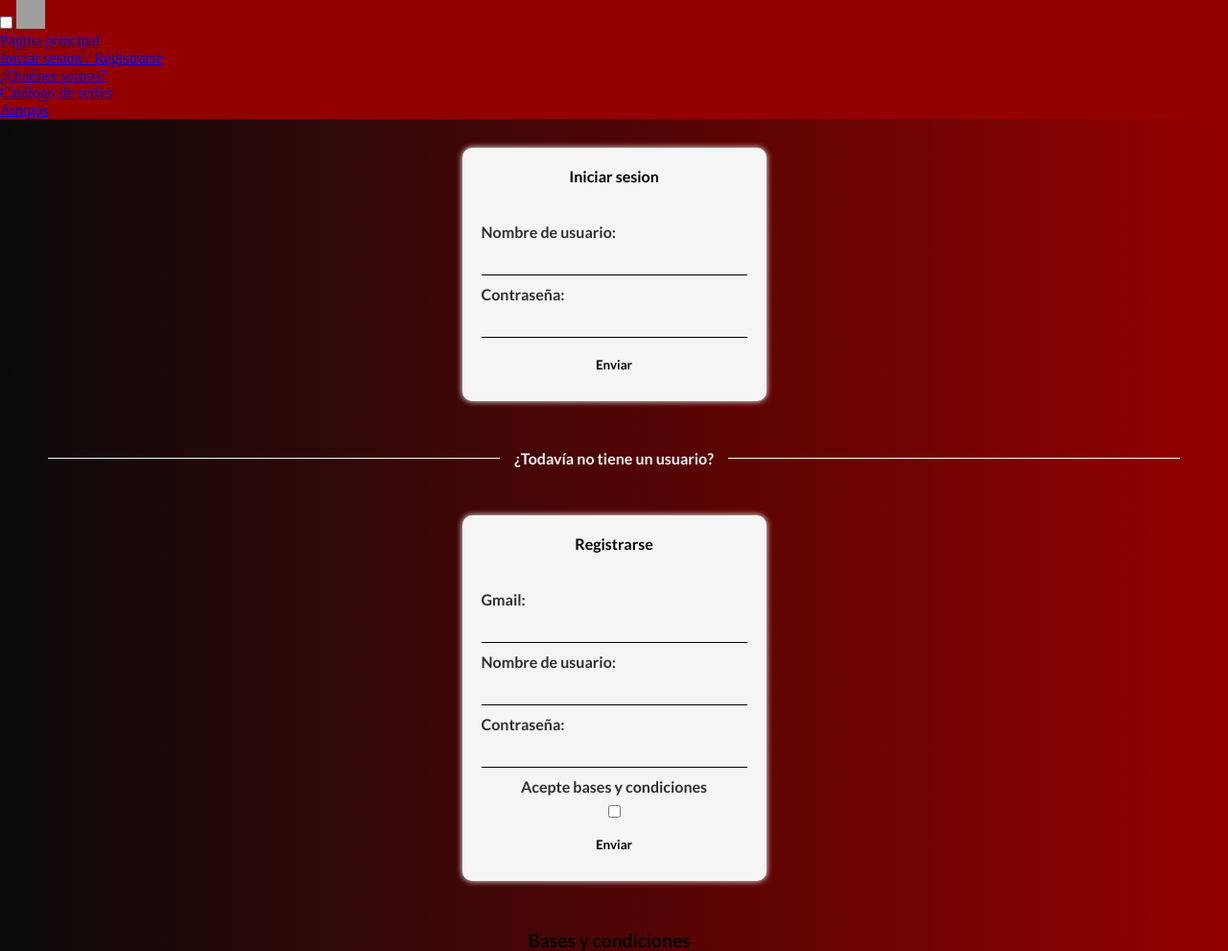
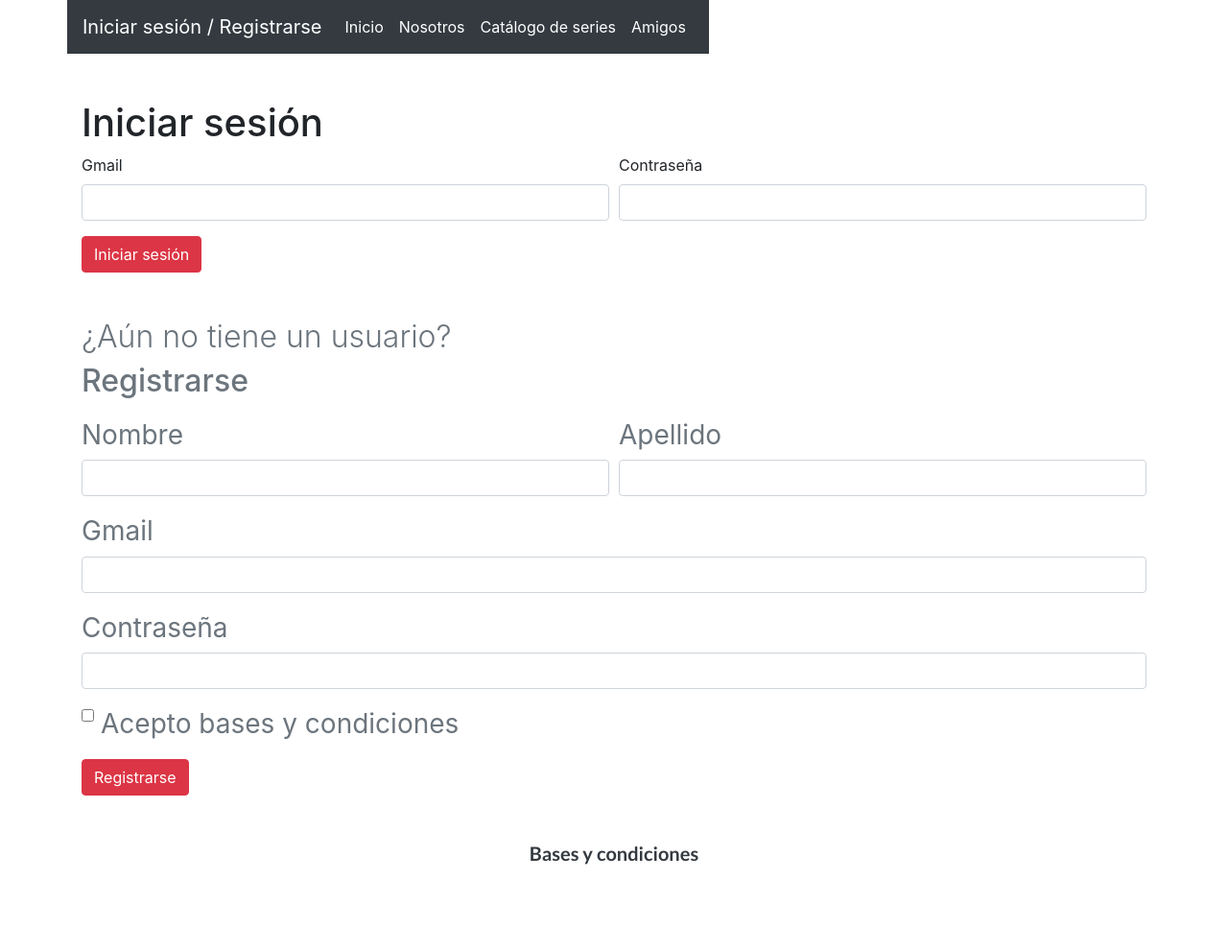
Before and after one commit to CandelaIaraMartinez/Seriones-Martinez-Burgos, a plain HTML site: page formulario.html in a window 1280 px wide. Shown: the whole page at 96% size. After the commit the page ends 925 px from the top, so only its background shows below. Drawn offline with nearby package versions, Linux system fonts and the light colour scheme; files that its build step writes are made by us from their sources; grey boxes are pictures that could not be loaded.

Commit message:
Update formulario.html

```diff
--- a/formulario.html
+++ b/formulario.html
@@ -5,65 +5,93 @@
     <meta http-equiv="X-UA-Compatible" content="IE=edge">
     <meta name="viewport" content="width=device-width, initial-scale=1.0">
     <title>Document</title>
-    <link rel="stylesheet" href="../estilos.css/styles.css">
+    <link rel="stylesheet" href="https://cdn.jsdelivr.net/npm/bootstrap@4.6.1/dist/css/bootstrap.min.css" integrity="sha384-zCbKRCUGaJDkqS1kPbPd7TveP5iyJE0EjAuZQTgFLD2ylzuqKfdKlfG/eSrtxUkn" crossorigin="anonymous">
+    <link rel="stylesheet" href="styles.css">
 </head>
-<body class="fondo">
-    <header>
-        <input type="checkbox" id="btn-menu">
-        <label for="btn-menu"><img src="http://assets.stickpng.com/images/588a6507d06f6719692a2d15.png" width="30px" height="30px"></label>
-        <nav class="menu">
-            <ul>
-                <li><a href="./index.html">Página principal</a></li>
-                <li><a href="./formulario.html">Iniciar sesion / Registrarse</a></li>
-                <li><a href="./nosotros.html">¿Quiénes somos?</a></li>
-                <li><a href="./catalogo.html">Catálogo de series</a></li>
-                <li><a href="./amigos.html">Amigos</a></li>
+<body>
+    <div class="container">
+        <div class="row align-items-start mb-5">
+        <nav class="navbar navbar-expand-lg navbar-dark bg-dark">
+        <a class="navbar-brand" href="./paginas.html/formulario.html">Iniciar sesión / Registrarse</a>
+        <button class="navbar-toggler" type="button" data-toggle="collapse" data-target="#navbarTogglerDemo02" aria-controls="navbarTogglerDemo02" aria-expanded="false" aria-label="Toggle navigation">
+            <span class="navbar-toggler-icon"></span>
+        </button>
+
+        <div class="collapse navbar-collapse" id="navbarTogglerDemo02">
+            <ul class="navbar-nav mr-auto mt-2 mt-lg-0">
+            <li class="nav-item active">
+                <a class="nav-link active" href="../index.html">Inicio</a>
+            </li>
+            <li class="nav-item active">
+                <a class="nav-link active" href="#">Nosotros</a>
+            </li>
+            <li class="nav-item">
+                <a class="nav-link active" href="#">Catálogo de series</a>
+            </li>
+            <li class="nav-item">
+                <a class="nav-link active">Amigos</a>
+            </li>
             </ul>
-        </nav>
-    </header>
-    <main>
-        <form action="" class="formulario">
-            <span>Iniciar sesion</span>
-            <br>
-            <label for="nombre-usuario">
-                <span> Nombre de usuario:</span>
-                <input type="text" name="nombre-usuario">
-            </label>
-            <label for="contraseña">
-                <span>Contraseña:</span>
-                <input type="password" name="contraseña">
-            </label>
-            <button class= "boton2"> Enviar </button>
-        </form>
-        <div class="separador">
-            <hr>
-            <span>¿Todavía no tiene un usuario?</span>
-            <hr>
+            </ul>
         </div>
-        <form action="" class="formulario">
-            <p>Registrarse</p>
-            <br>
-            <label for="email">
-                <span>Gmail:</span>
-                <input type="email" name="email">
-            </label>
-            <label for="nombre-usuario">
-                <span>Nombre de usuario:</span>
-                <input type="text" name="nombre-usuario">
-            </label>
-            <label for="contraseña">
-                <span>Contraseña:</span>
-            <input type="password" name="contraseña">
-            </label>
-            <label for="checkbox">
-                <span>Acepte bases y condiciones</span>
-                <input type="checkbox" name="aceptar" value="1" id="check">
-            </label>
-            <button class= "boton2"> Enviar </button>
-        </form>
-    </main>
-    <footer class="footer2">
-        <p>Bases y condiciones</p>
-    </footer>
+    </nav>
+    </div>
+    <class class="row">
+        <h1 class="col">Iniciar sesión</h1>
+    </class>
+    <form>
+        <div class="form-row">
+            <div class="form-group col-md-6">
+            <label for="inputEmail">Gmail</label>
+            <input type="email" class="form-control" id="inputEmail">
+            </div>
+            <div class="form-group col-md-6">
+            <label for="inputPassword2">Contraseña</label>
+            <input type="password" class="form-control" id="inputPassword2">
+            </div>
+        </div>
+        <button type="submit" class="btn btn-primary btn-danger">Iniciar sesión</button>
+    </form>
+    <class class="row mt-5">
+        <h2 class="col font-weight-light text-muted">¿Aún no tiene un usuario?</class>
+    </class>
+    <class class="row mt-2">
+        <h2 class="col">Registrarse</class>
+    </class>
+    <form>
+        <div class="form-row mt-3">
+                <div class="form-group col-md-6">
+                <label for="inputText4"><small>Nombre</small></label>
+                <input type="text" class="form-control" id="inputText4">
+                </div>
+                <div class="form-group col-md-6">
+                <label for="inputText4"><small>Apellido</small></label>
+                <input type="Text" class="form-control" id="inputText4">
+                </div>
+            </div>
+            <div class="form-group">
+                <label for="inputEmail"><small>Gmail</small></label>
+                <input type="email" class="form-control" id="inputEmail">
+            </div>
+            <div class="form-group">
+                <label for="inputPassword2"><small>Contraseña</small></label>
+                <input type="password" class="form-control" id="inputPassword2">
+            </div>
+            <div class="form-group">
+                <div class="form-check">
+                <input class="form-check-input" type="checkbox" id="gridCheck">
+                <label class="form-check-label" for="gridCheck">
+                    <small>Acepto bases y condiciones</small>
+                </label>
+            </div>
+            </div>
+            <button type="submit" class="btn btn-primary btn-danger">Registrarse</button>
+            </form>
+            <div class="row justify-content-center mt-5">
+                <footer class="text-dark"> <h5>Bases y condiciones</h5></footer>
+            </div>
+    </div>
+    <script src="https://cdn.jsdelivr.net/npm/jquery@3.5.1/dist/jquery.slim.min.js" integrity="sha384-DfXdz2htPH0lsSSs5nCTpuj/zy4C+OGpamoFVy38MVBnE+IbbVYUew+OrCXaRkfj" crossorigin="anonymous"></script>
+    <script src="https://cdn.jsdelivr.net/npm/bootstrap@4.6.1/dist/js/bootstrap.bundle.min.js" integrity="sha384-fQybjgWLrvvRgtW6bFlB7jaZrFsaBXjsOMm/tB9LTS58ONXgqbR9W8oWht/amnpF" crossorigin="anonymous"></script>
 </body>
 </html>
```
